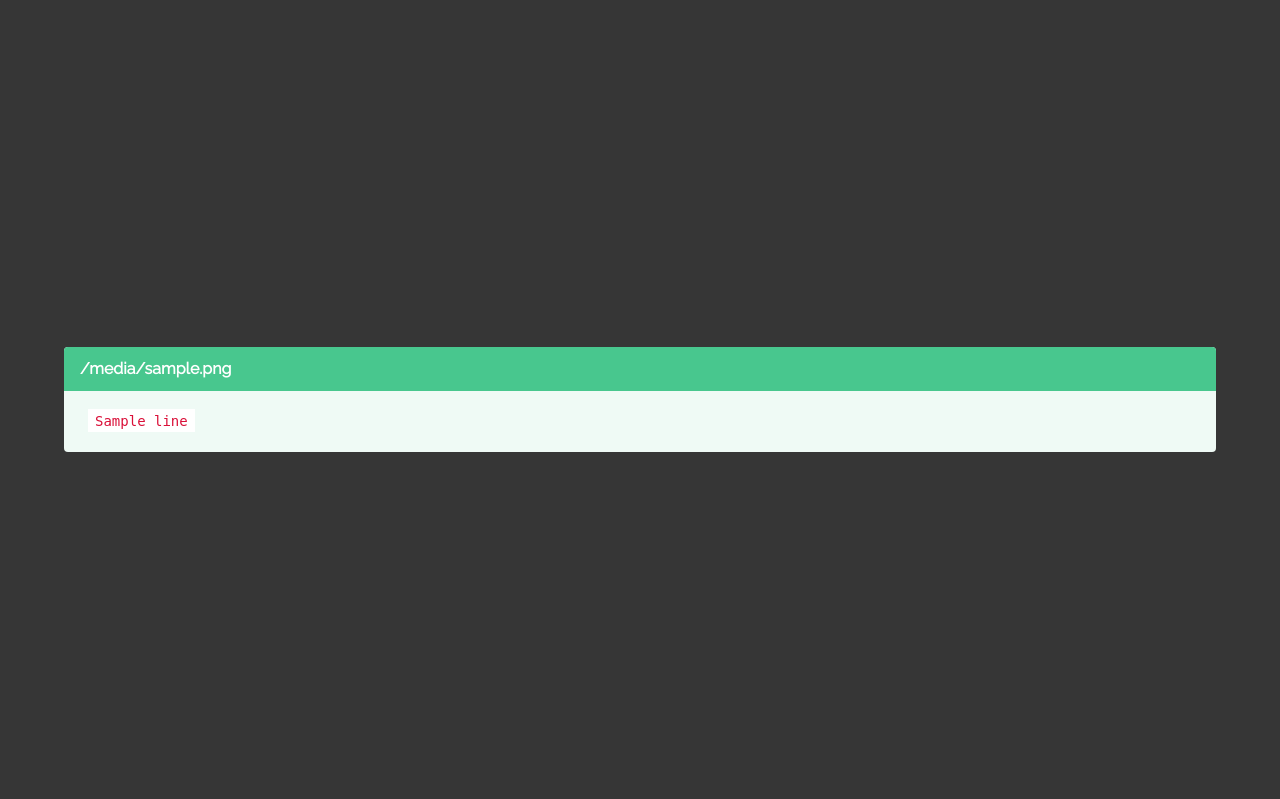
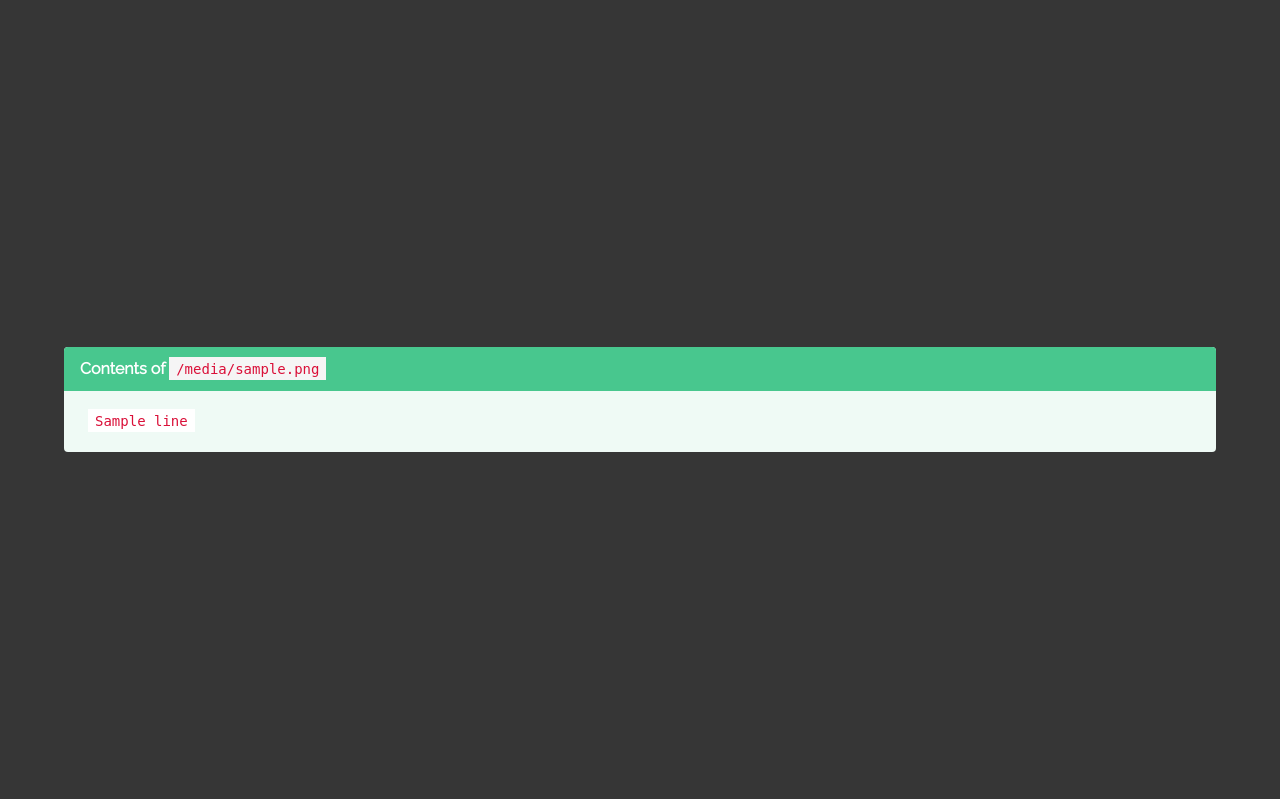
Before and after one commit to llamicron/brewer-network, a Flask app: template templates/set_wifi.html in a window 1280 px wide. Shown: the part 1139-1938 px from the top of the page. Run offline with Flask 2, Linux system fonts and the light colour scheme; the template is opened without the code that fills it: most values are stand-ins (such as "Sample title", 1, 10 or a date in 2020); some libraries are stand-ins or nearby versions.

Commit message:
Adds "Contents of" to file contents card

```diff
--- a/templates/set_wifi.html
+++ b/templates/set_wifi.html
@@ -103,7 +103,7 @@
       <div class="container">
         <article class="message is-success">
           <div class="message-header">
-            <p>{{ file }}</p>
+            <p><strong>Contents of</strong> <code>{{ file }}</code></p>
           </div>
           <div class="message-body">
             <code>
```
